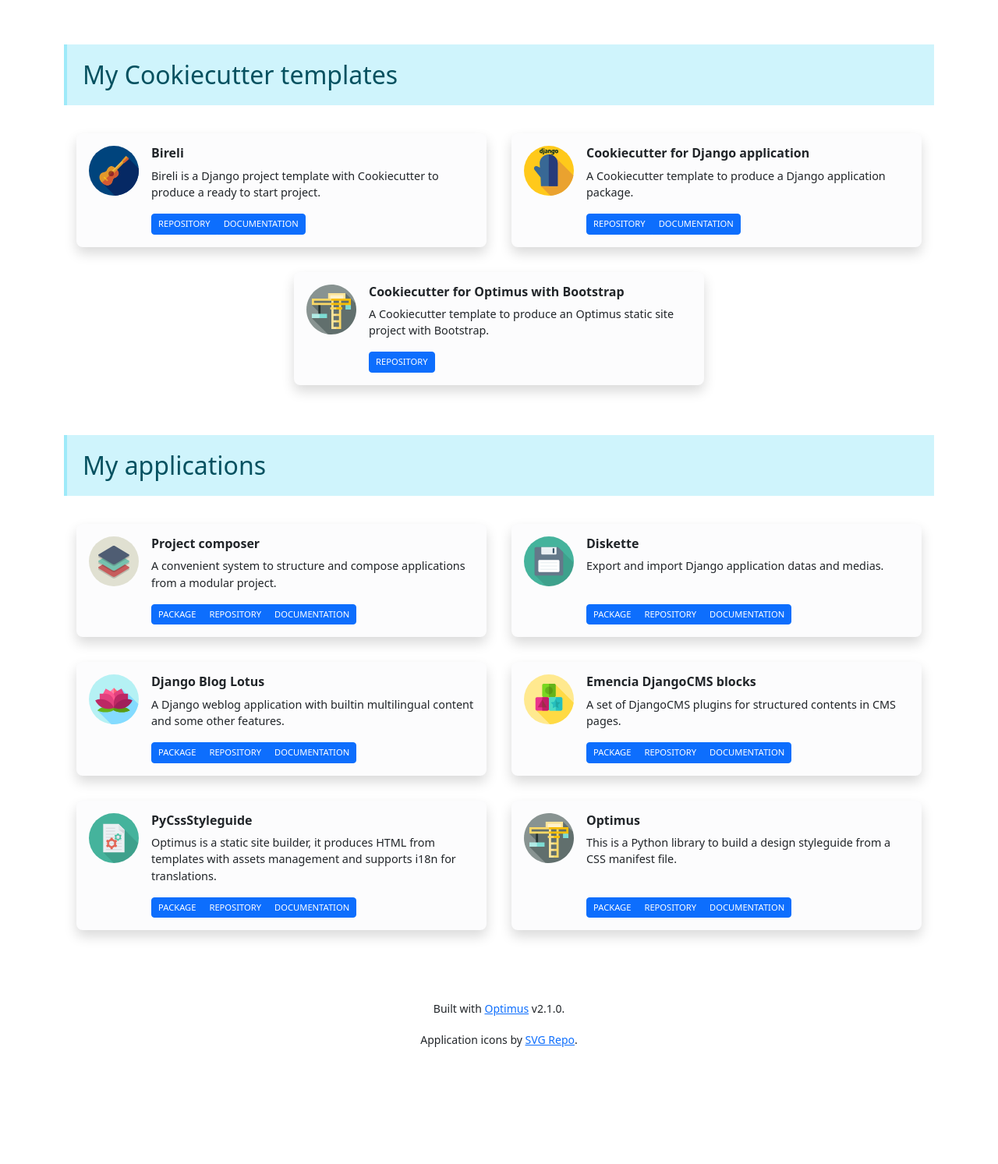
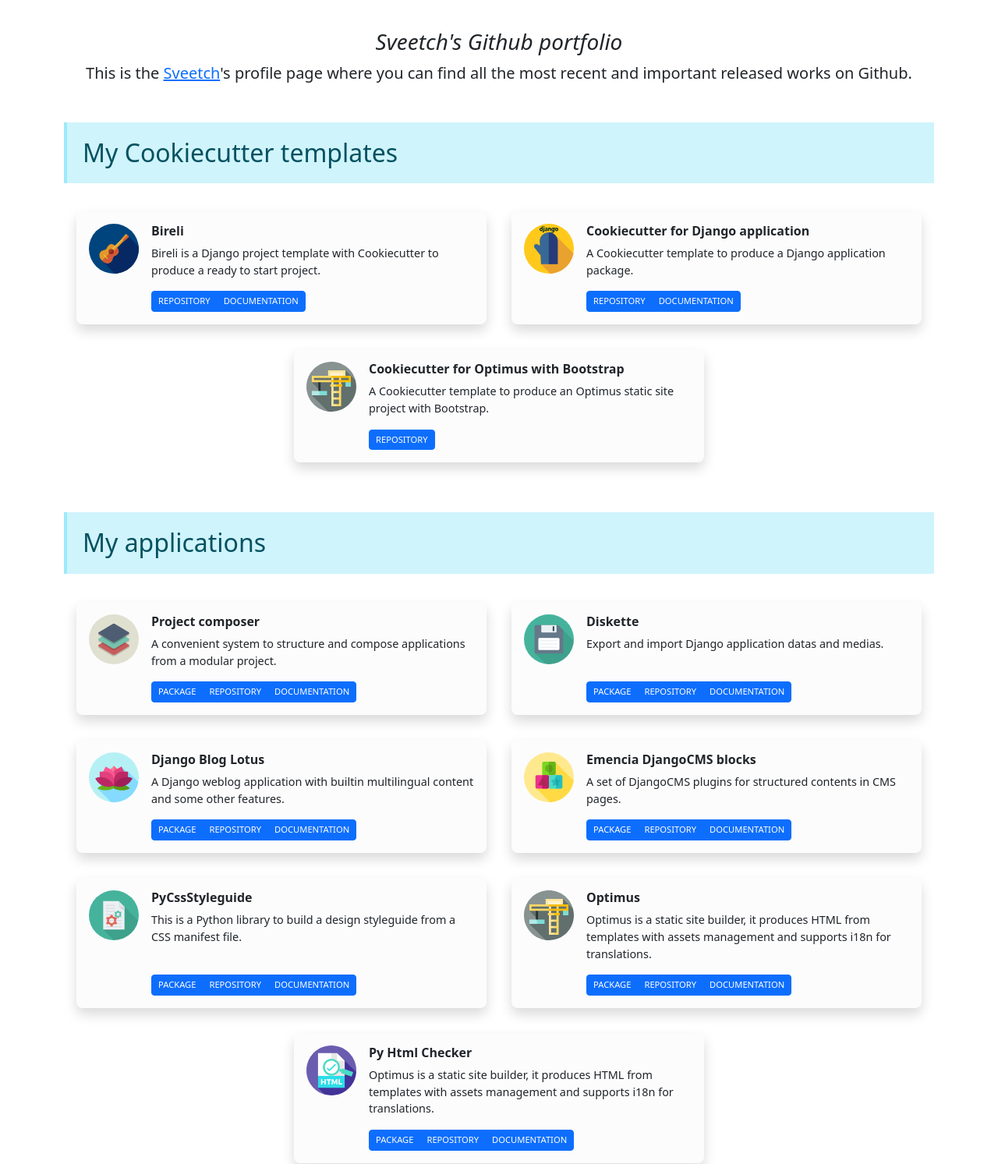
Before and after one commit to sveetch/sveetch.github.io, a plain HTML site: page docs/index.html in a window 1280 px wide. Shown: the part 107-1600 px from the top of the page at 78% size. Before the commit the page ends 1476 px from the top, so only its background shows below. Drawn offline with Linux system fonts and the light colour scheme.

Commit message:
Update from 0.2.1

```diff
--- a/docs/index.html
+++ b/docs/index.html
@@ -3,16 +3,21 @@
 <head>
     <meta charset="utf-8">
     <meta name="viewport" content="width=device-width, initial-scale=1">
-    <meta name="robots" content="follow, all">
 
-    <title>Homepage</title>
+    <title>Sveetch's Github portfolio</title>
 
 
 
             <meta name="robots" content="follow, all">
 
 
+            <meta name="author" content="David Thenon">
+            <meta name="generator" content="Optimus v2.1.0">
+            <meta name="color-scheme" content="dark light">
 
+
+
+<meta name="description" content="This is the Sveetch's profile page where you can find all the most recent and important released works on Github.">
 
 
 
@@ -29,7 +34,7 @@
 
 
 
-        <link rel="stylesheet" href="./static/css/layout.min.css?77c83f6a">
+        <link rel="stylesheet" href="./static/css/layout.min.css?f3465a2e">
 
 
 </head>
@@ -103,6 +108,11 @@
 
 
 <div id="page-body" class="page-content">
+    <div class="container-md mb-5 text-center">
+        <h1 class="h3 fst-italic">Sveetch's Github portfolio</h1>
+        <p class="lead">This is the <a href="https://github.com/sveetch" target="_blank">Sveetch</a>'s profile page where you can find all the most recent and important released works on Github.</p>
+    </div>
+
     <div class="container-md mb-5">
         <h2 class="callout callout-info">My Cookiecutter templates</h2>
 
@@ -332,7 +342,7 @@
 
                     <div class="content">
                         <h3 class="title">PyCssStyleguide</h3>
-                        <p class="description">Optimus is a static site builder, it produces HTML from templates with assets management and supports i18n for translations.</p>
+                        <p class="description">This is a Python library to build a design styleguide from a CSS manifest file.</p>
                     </div>
 
                     <div class="foot">
@@ -364,7 +374,7 @@
 
                     <div class="content">
                         <h3 class="title">Optimus</h3>
-                        <p class="description">This is a Python library to build a design styleguide from a CSS manifest file.</p>
+                        <p class="description">Optimus is a static site builder, it produces HTML from templates with assets management and supports i18n for translations.</p>
                     </div>
 
                     <div class="foot">
@@ -381,6 +391,38 @@
 
 
                                 <a href="https://optimus.readthedocs.io/"
+                                    class="documentation-url btn btn-primary"
+                                    target="_blank">Documentation</a>
+
+                        </div>
+                    </div>
+                </div>
+
+                <div class="application-item shadow">
+
+                    <div class="head">
+                        <img src="static/images/registry/htmlchecker.svg" alt="Py Html Checker">
+                    </div>
+
+                    <div class="content">
+                        <h3 class="title">Py Html Checker</h3>
+                        <p class="description">Optimus is a static site builder, it produces HTML from templates with assets management and supports i18n for translations.</p>
+                    </div>
+
+                    <div class="foot">
+                        <div class="btn-group btn-group-sm" role="group" aria-label="Application links">
+
+                                <a href="http://pypi.python.org/pypi/py-html-checker"
+                                    class="pypi-url btn btn-primary"
+                                    target="_blank">Package</a>
+
+
+                                <a href="https://github.com/sveetch/py-html-checker"
+                                    class="repository-url btn btn-primary"
+                                    target="_blank">Repository</a>
+
+
+                                <a href="https://py-html-checker.readthedocs.io/"
                                     class="documentation-url btn btn-primary"
                                     target="_blank">Documentation</a>
 
```
Also changed, not shown: docs/static/css/layout.min.css, docs/static/images/registry/htmlchecker.svg (added).
